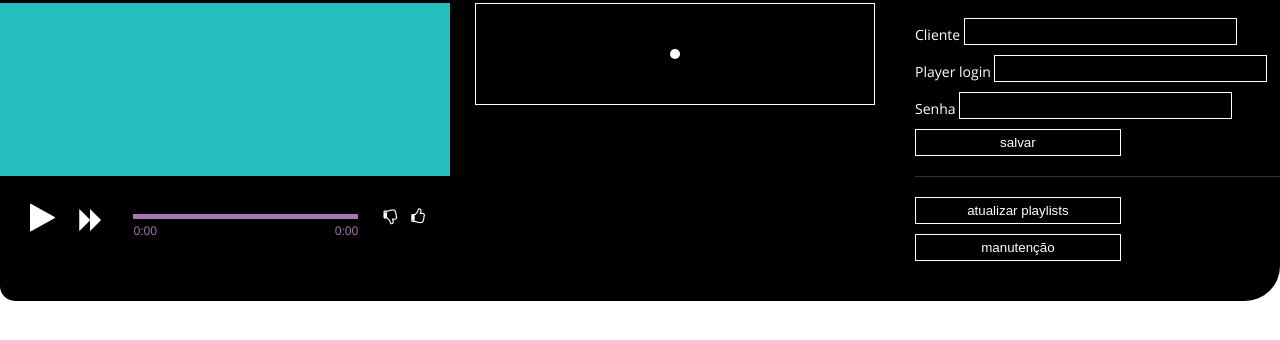
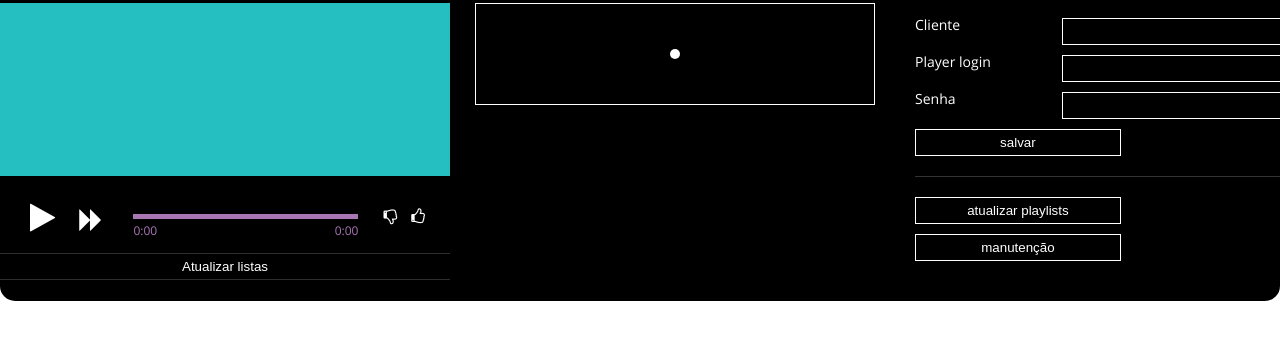
Before and after one commit to AndrePessoa/GMP2, a website: page GMP20/index.html in a window 1280 px wide. Shown: the part 72-412 px from the top of the page. Drawn offline with Linux system fonts and the light colour scheme.

Commit message:
Alterações de layout - detalhes

```diff
--- a/GMP20/css/style.css
+++ b/GMP20/css/style.css
@@ -104,7 +104,7 @@ textarea {
 	overflow-x: hidden;
 	height: 298px;
 	background: black;
-	border-radius: 0 0 35px 15px;
+	border-radius: 0 0 15px 15px;
 }
 
 #body .screen{
@@ -267,6 +267,7 @@ div#likes i:hover {
 
 #config_screen input[type=text]{
 	width: 65%;
+	float: right;
 }
 
 /**/
@@ -327,6 +328,12 @@ margin-bottom: 10px;
 	display: none;
 }
 
+.commands input.msg_to_client {
+	width: 110%;
+	border: 1px solid #2D2D2D;
+	margin: 9px -5%;
+}
+
 fieldset {
   margin-bottom: 20px;
   padding-bottom: 10px;
--- a/GMP20/index.html
+++ b/GMP20/index.html
@@ -65,10 +65,9 @@
 						</div>
 
 						<form class="commands">
-							<input type="button" value="Atualizar listas" class="hide">
+							<input class="msg_to_client" type="button" value="Atualizar listas" class="hide">
 						</form>
-						<div id="msg_to_client" class="msg_to_client">
-
+						<div id="msg_to_client">
 						</div>
 					</div>
 				</div>
--- a/GMP20/js/main.js
+++ b/GMP20/js/main.js
@@ -176,8 +176,8 @@ $(function(){
 
 function toggleBotaoAtualizar( forceShow ){
 	console.log("BOTÃO UPDATE AVAIABLE"+forceShow+ $("#msg_to_client").html());
-	$("#msg_to_client").html("Existe uma atualização disponível.")
-	$("#msg_to_client").css("display", ((forceShow)? 'block': 'none') );
+	//$("#msg_to_client").html("Existe uma atualização disponível.")
+	$(".msg_to_client").toogleClass("hide", (forceShow));
 }
 
 
```
Lines whose indentation alone changed are shown as unchanged.
